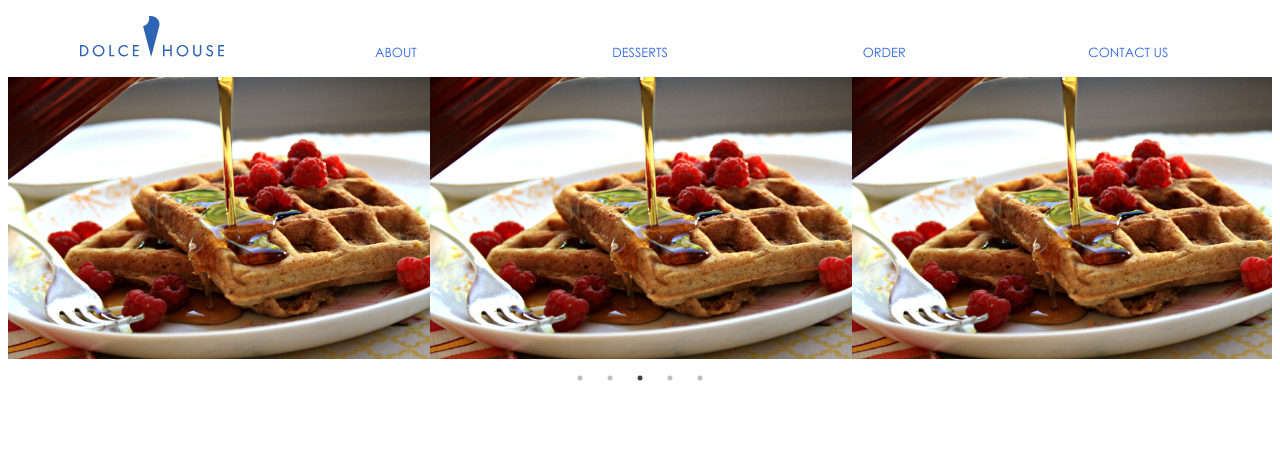
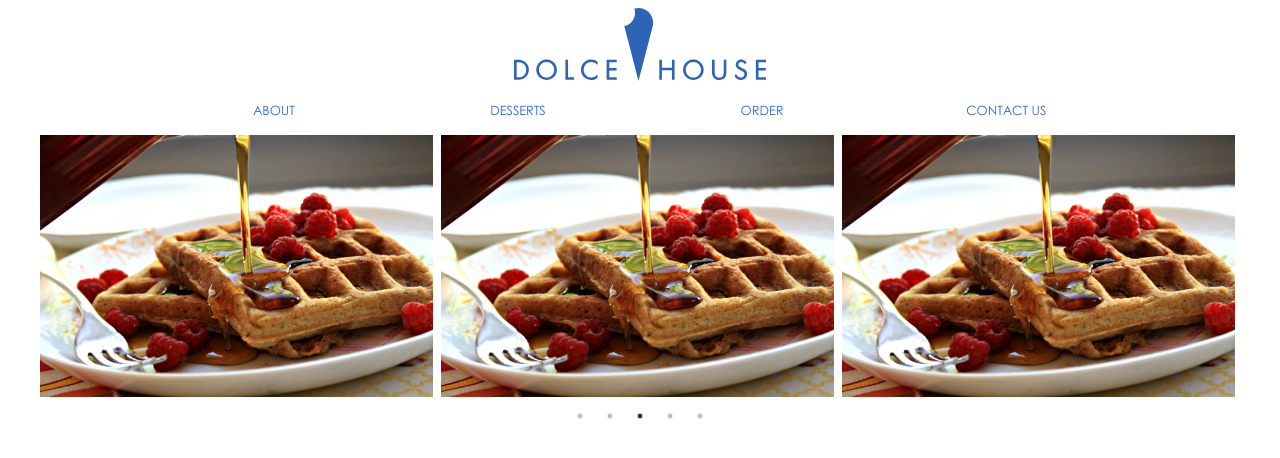
Before and after one commit to sebklopfer/dolcehouse, a plain HTML site: page index.html in a window 1280 px wide. Drawn offline with nearby package versions, Linux system fonts and the light colour scheme.

Commit message:
logo_fix

```diff
--- a/index.html
+++ b/index.html
@@ -15,10 +15,10 @@
 </head>
 
 <body>
-	<div>
+	<center><a href="index.html"><img style="width:20%; height:auto;" src="Photos/Dolce_House.svg"></a></center>
         <nav>
         	<ul>
-        		<li><a href="index.html"><img id="logo" src="Photos/Dolce_House.svg"></a></li>
+
             	<li><a href="/css/">ABOUT</a></li>
             	<li><a href="#">DESSERTS</a>
             		<ul>
@@ -31,7 +31,7 @@
             	<li><a href="#">CONTACT US</a></li>
         	</ul>
         </nav>
-    </div>
+
     <!--<img id = "cover" src="cover.jpg" width="720" height="405"  alt=""/>-->
      <div class="multiple-items">
 	    <div><img src="Photos/test1.jpg"></div>
@@ -43,6 +43,9 @@
 
 
 	  <script type="text/javascript">
+		  window.onresize = function(event) {
+		  	document.location.reload(true);
+		  }
 		  if (window.innerWidth<window.innerHeight) {
 		  	$(document).ready(function(){
 	            $('.multiple-items').slick({
@@ -68,6 +71,8 @@
 	            });
 	        });
 	   	  }
+
     </script>
+
 </body>
 </html>
--- a/stylesheet.css
+++ b/stylesheet.css
@@ -83,11 +83,17 @@ nav ul ul li:hover > a {
 
 }
 
+
+
 .multiple-items img{
-	width: 100%;
+	width: 98%;
 	height: auto;
 	z-index:-1;
+}
 
+.multiple-items {
+	margin: 0 auto;
+	width: 95%;
 }
 
 
@@ -122,11 +128,6 @@ td {
 	margin:0 auto;
 }
 
-nav img {
-	max-width:100%;
-	width: 60%;
-	height: auto;
-}
 
 h3.product_selection {
 	color: #3268e7;
```
Also changed, not shown: order.html (+7 -5 lines). Lines whose indentation alone changed are shown as unchanged.
